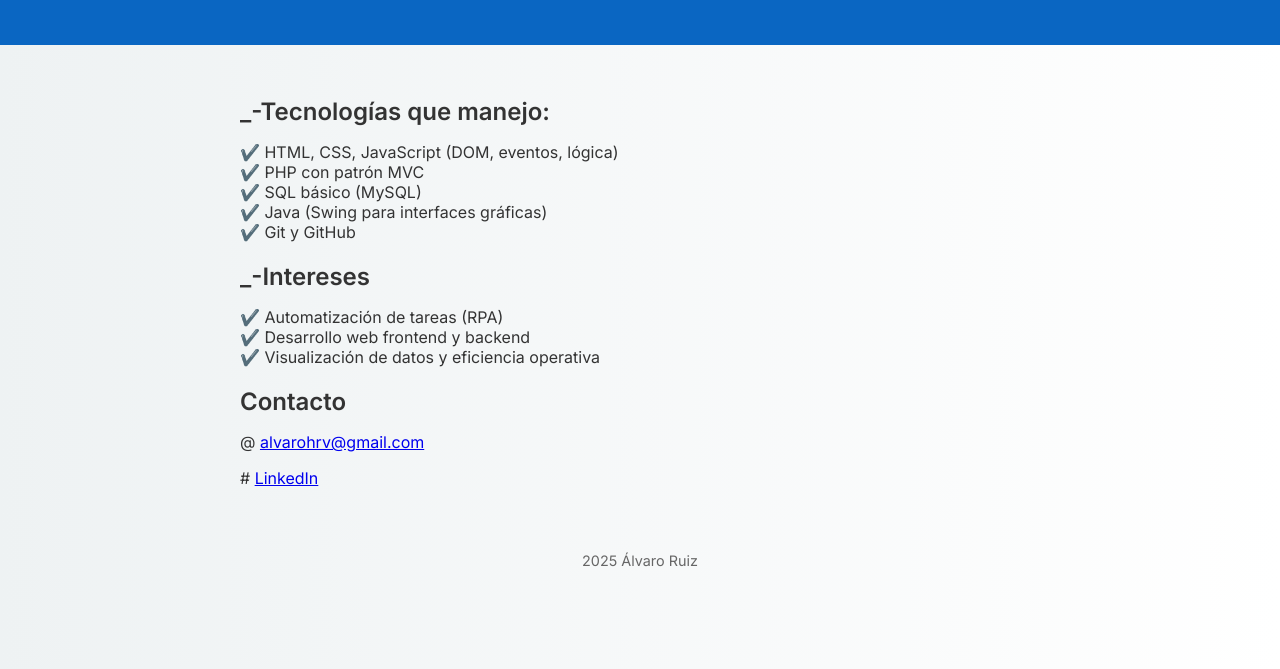
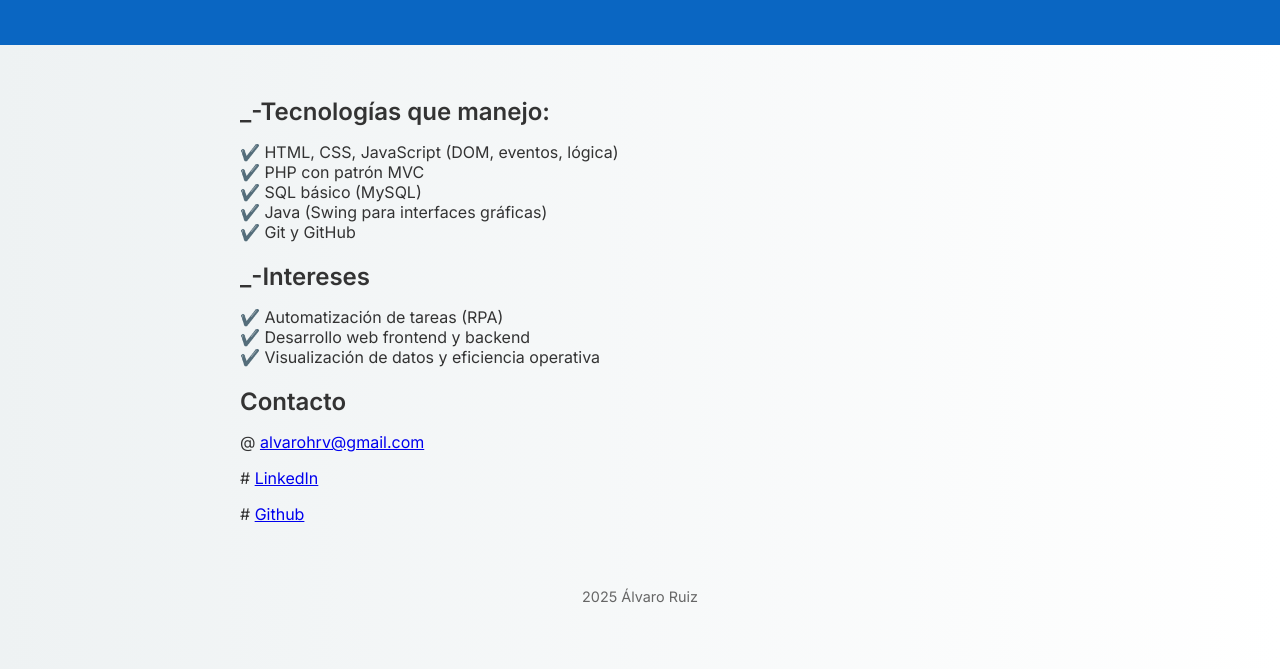
Before and after one commit to alvarohrv/alvarohrv.github.io, a plain HTML site: page index.html in a window 1280 px wide. Shown: the part 131-800 px from the top of the page. Drawn offline with Linux system fonts and the light colour scheme.

Commit message:
Update index.html

```diff
--- a/index.html
+++ b/index.html
@@ -75,6 +75,7 @@
     <h2>Contacto</h2>
     <p>@ <a href="mailto:alvarohrv@gmail.com">alvarohrv@gmail.com</a></p>
     <p># <a href="https://www.linkedin.com/in/alvarohruizv" target="_blank">LinkedIn</a></p>
+    <p># <a href="https://github.com/alvarohrv" target="_blank">Github</a></p>
   </section>
 
   <footer>
```
